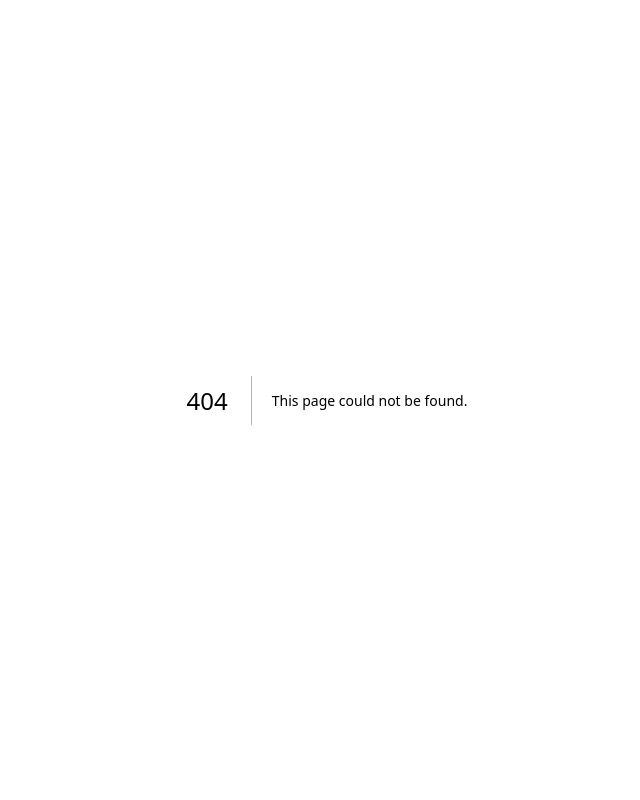
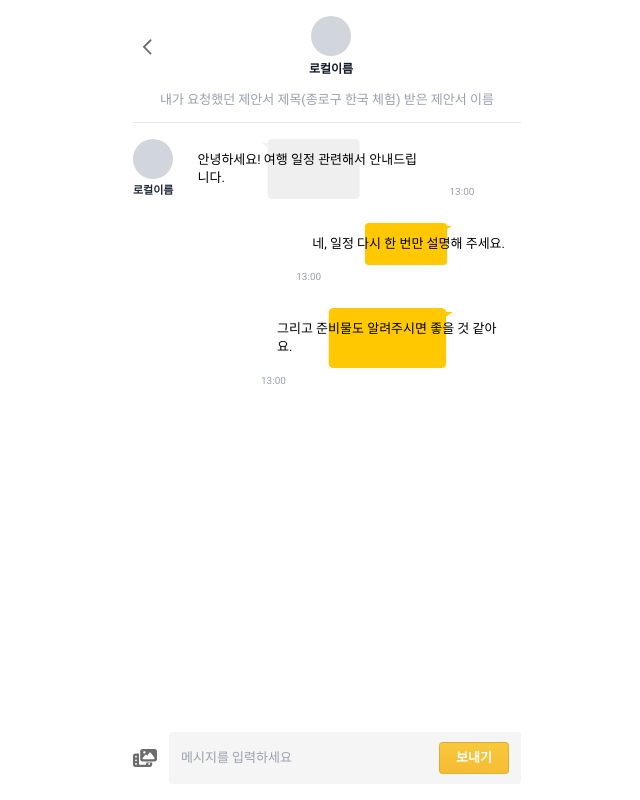
Before and after one commit to Likelion-Yonsei-13th/13-DEMODAY-FRONTEND-TEAM02, a Next.js app: page /chat/1 in a window 1280 px wide. Before the commit this address had no page. Shown: the whole page, without its empty margins (313-953 px from the left). Built offline with nearby package versions, Linux system fonts and the light colour scheme.

Commit message:
chat room added

```diff
--- /dev/null
+++ b/src/app/chat/[roomId]/page.tsx
@@ -0,0 +1,239 @@
+"use client";
+
+import React, { useState, FormEvent } from "react";
+import { useRouter } from "next/navigation";
+import Image from "next/image";
+
+type Sender = "local" | "user";
+
+interface ChatMessage {
+  id: string;
+  sender: Sender;
+  text: string;
+  time: string; // "13:00"
+}
+
+/* =======================
+ *  말풍선 컴포넌트
+ * ======================= */
+
+interface MessageBubbleProps {
+  message: ChatMessage;
+  showAvatar?: boolean;
+  localName?: string;
+}
+
+const MAX_BUBBLE_WIDTH = 260;
+
+const MessageBubble: React.FC<MessageBubbleProps> = ({
+  message,
+  showAvatar = false,
+  localName = "로컬이름",
+}) => {
+  const isUser = message.sender === "user";
+
+  // 🔹 로컬(왼쪽) 말풍선
+  if (!isUser) {
+    return (
+      <div className="flex w-full justify-start mb-6">
+        {/* 아바타 영역 */}
+        <div className="mr-2 flex flex-col items-center">
+          {showAvatar ? (
+            <>
+              <div className="h-10 w-10 rounded-full bg-gray-300" />
+              <span className="mt-1 text-[11px] font-semibold text-gray-800">
+                {localName}
+              </span>
+            </>
+          ) : (
+            <div className="h-10 w-10" />
+          )}
+        </div>
+
+        {/* 말풍선 + 시간 (같은 줄) */}
+        <div className="flex items-end">
+          <div className="relative inline-flex max-w-[260px]">
+            {/* 말풍선 배경 */}
+            <div
+              className="absolute inset-0 bg-no-repeat bg-[length:100%_100%]"
+              style={{ backgroundImage: "url(/bubble-left.svg)" }}
+            />
+            {/* 텍스트 */}
+            <div className="relative px-4 py-3 text-[13px] leading-[1.4] whitespace-pre-line">
+              <span className="inline-block max-w-[260px]">
+                {message.text}
+              </span>
+            </div>
+          </div>
+
+          <span className="ml-2 text-[10px] text-gray-400">{message.time}</span>
+        </div>
+      </div>
+    );
+  }
+
+  // 🔹 사용자(오른쪽) 말풍선
+  return (
+    <div className="flex w-full justify-end mb-6">
+      <div className="flex flex-col items-end">
+        <div className="relative inline-flex max-w-[260px]">
+          {/* 말풍선 배경 */}
+          <div
+            className="absolute inset-0 bg-no-repeat bg-[length:100%_100%]"
+            style={{ backgroundImage: "url(/bubble-right.svg)" }}
+          />
+          {/* 텍스트 */}
+          <div className="relative px-4 py-3 text-[13px] leading-[1.4] whitespace-pre-line">
+            <span className="inline-block max-w-[260px]">
+              {message.text}
+            </span>
+          </div>
+        </div>
+
+        {/* 시간: 말풍선 아래, 왼쪽 정렬 */}
+        <span className="mt-1 self-start text-[10px] text-gray-400">
+          {message.time}
+        </span>
+      </div>
+    </div>
+  );
+};
+
+/* =======================
+ *  채팅방 페이지
+ * ======================= */
+
+const ChatRoomPage: React.FC = () => {
+  const router = useRouter();
+
+  const [messages, setMessages] = useState<ChatMessage[]>([
+    {
+      id: "m1",
+      sender: "local",
+      text: "안녕하세요! 여행 일정 관련해서 안내드립니다.",
+      time: "13:00",
+    },
+    {
+      id: "m2",
+      sender: "user",
+      text: "네, 일정 다시 한 번만 설명해 주세요.",
+      time: "13:00",
+    },
+    {
+      id: "m3",
+      sender: "user",
+      text: "그리고 준비물도 알려주시면 좋을 것 같아요.",
+      time: "13:00",
+    },
+  ]);
+
+  const [input, setInput] = useState("");
+
+  const handleSubmit = (e: FormEvent) => {
+    e.preventDefault();
+    const text = input.trim();
+    if (!text) return;
+
+    const now = new Date();
+    const hh = now.getHours().toString().padStart(2, "0");
+    const mm = now.getMinutes().toString().padStart(2, "0");
+
+    const newMessage: ChatMessage = {
+      id: `user-${Date.now()}`,
+      sender: "user",
+      text,
+      time: `${hh}:${mm}`,
+    };
+
+    setMessages((prev) => [...prev, newMessage]);
+    setInput("");
+  };
+
+  return (
+    <div className="min-h-screen bg-white">
+      <div className="mx-auto flex min-h-screen max-w-[420px] flex-col bg-white">
+        {/* ===== 상단 헤더 ===== */}
+        <header className="px-4 pt-4">
+          <div className="flex items-center">
+            {/* 뒤로가기 */}
+            <button
+              type="button"
+              onClick={() => router.push("/chat")}
+              className="mr-2 flex h-8 w-8 items-center justify-center"
+            >
+              <Image src="/back.svg" alt="뒤로가기" width={20} height={20} />
+            </button>
+
+            {/* 가운데 프로필 + 이름 */}
+            <div className="flex flex-1 flex-col items-center">
+              <div className="mb-1 h-10 w-10 rounded-full bg-gray-300" />
+              <span className="text-[12px] font-semibold text-gray-900">
+                로컬이름
+              </span>
+            </div>
+
+            {/* 오른쪽 균형용 더미 */}
+            <div className="h-8 w-8" />
+          </div>
+
+          {/* 채팅방 설명 + 하단 보더 */}
+          <p className="mt-3 pb-3 text-center text-[13px] text-gray-400 border-b border-gray-200">
+            내가 요청했던 제안서 제목(종로구 한국 체험) 받은 제안서 이름
+          </p>
+        </header>
+
+        {/* ===== 메시지 영역 ===== */}
+        <main className="flex-1 overflow-y-auto px-4 pt-4 pb-4">
+          {messages.map((m, index) => (
+            <MessageBubble
+              key={m.id}
+              message={m}
+              showAvatar={m.sender === "local" && index === 0}
+              localName="로컬이름"
+            />
+          ))}
+        </main>
+
+        {/* ===== 하단 입력창 ===== */}
+        <footer className="sticky bottom-0 bg-white px-4 pb-4 pt-2">
+          <form onSubmit={handleSubmit}>
+            <div className="flex items-center gap-3">
+              {/* 사진 아이콘 (박스 밖) */}
+              <button
+                type="button"
+                className="flex h-[24px] w-[24px] flex-shrink-0 items-center justify-center"
+              >
+                <Image
+                  src="/icon-gallery.svg"
+                  alt="사진 첨부"
+                  width={24}
+                  height={24}
+                />
+              </button>
+
+              {/* 연회색 박스 안에 input + 보내기 */}
+              <div className="flex flex-1 items-center gap-2 rounded-[4px] bg-[#F5F5F5] px-3 py-[10px]">
+                <input
+                  type="text"
+                  value={input}
+                  onChange={(e) => setInput(e.target.value)}
+                  placeholder="메시지를 입력하세요"
+                  className="flex-1 border-none bg-transparent text-[13px] text-gray-900 placeholder:text-gray-400 outline-none"
+                />
+
+                <button
+                  type="submit"
+                  className="flex h-[32px] items-center justify-center rounded-[4px] border border-[rgba(0,0,0,0.10)] bg-brand px-4 text-[13px] font-semibold text-white"
+                >
+                  보내기
+                </button>
+              </div>
+            </div>
+          </form>
+        </footer>
+      </div>
+    </div>
+  );
+};
+
+export default ChatRoomPage;
--- a/src/components/nav/Navbar.tsx
+++ b/src/components/nav/Navbar.tsx
@@ -8,7 +8,7 @@ const TABS = [
   { href: "/",     icon: "/home.svg",     label: "홈" },
   { href: "/proposal", icon: "/proposal.svg", label: "제안서" },
   { href: "/wish",     icon: "/wish.svg",     label: "위시" },
-  { href: "/chatting", icon: "/chatting.svg", label: "채팅" },
+  { href: "/chat", icon: "/chatting.svg", label: "채팅" },
   { href: "/profile",  icon: "/profile.svg",  label: "프로필" },
 ];
 
```
